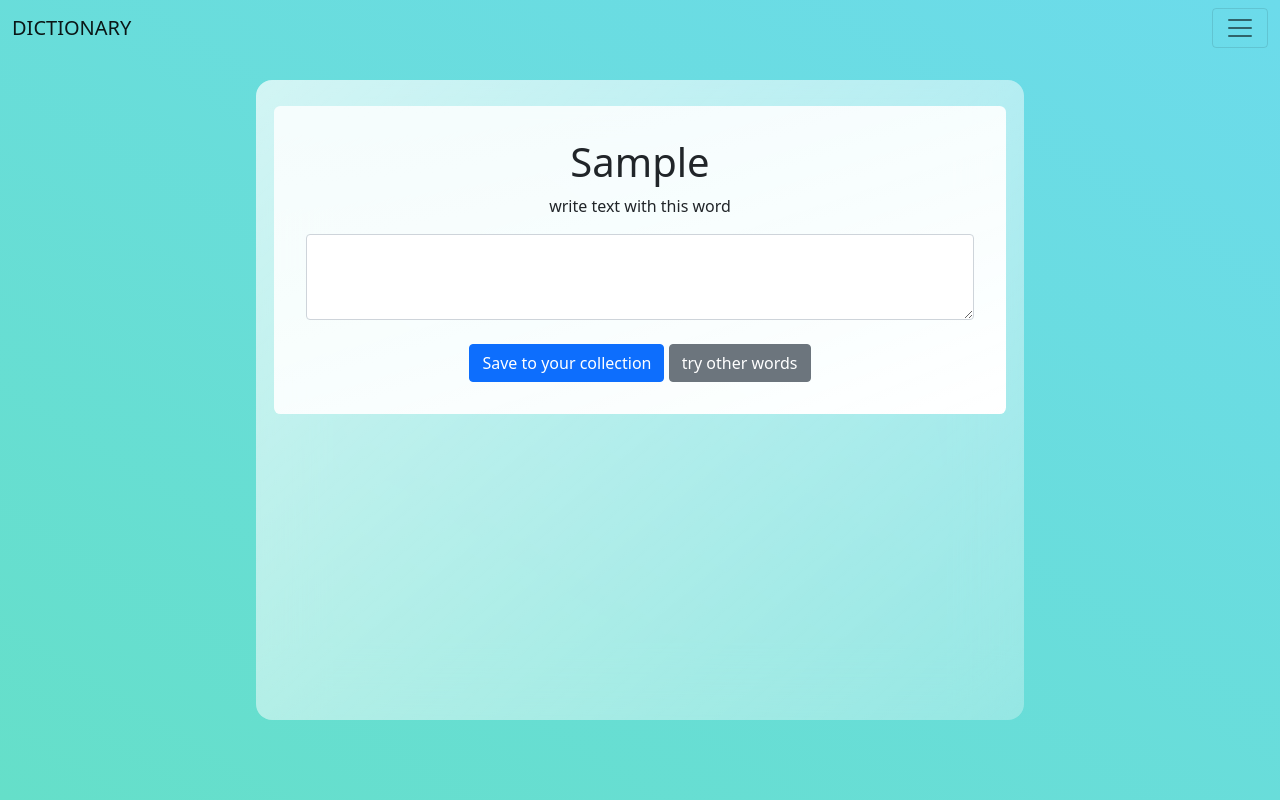
After one commit to artur24814/django_my_projects_websites, a Django app: page /frasses/ in a window 1280 px wide. The commit adds this page. Run offline with Django 4.2, Linux system fonts and the light colour scheme; tables that the repository leaves empty hold one stand-in row (values such as "Sample post"); some libraries are stand-ins or nearby versions.

Commit message:
dictionary 1.5

```diff
--- a/dictionary/dictionary/urls.py
+++ b/dictionary/dictionary/urls.py
@@ -34,6 +34,7 @@ urlpatterns = [
     path('update_word/<int:id>/', views.update_word),
     path('update_word/<int:id>/delete/', views.delete_word),
     path('user-card-game/', views.UserCadrdGame.as_view()),
+    path('frasses/', views.FrassesView.as_view())
 ] + static(settings.STATIC_URL, document_root=settings.STATIC_ROOT)
 
 # urlpatterns += static(settings.STATIC_URL, document_root=settings.STATIC_ROOT)
--- a/dictionary/manage.py
+++ b/dictionary/manage.py
@@ -2,10 +2,12 @@
 """Django's command-line utility for administrative tasks."""
 import os
 import sys
+import dotenv
 
 
 def main():
     """Run administrative tasks."""
+    dotenv.read_dotenv()
     os.environ.setdefault('DJANGO_SETTINGS_MODULE', 'dictionary.settings')
     try:
         from django.core.management import execute_from_command_line
--- a/dictionary/requirements.txt
+++ b/dictionary/requirements.txt
@@ -8,3 +8,4 @@ idna==3.3
 requests==2.27.1
 sqlparse==0.4.2
 urllib3==1.26.9
+djando-dotenv
--- /dev/null
+++ b/dictionary/static/frasses.js
@@ -0,0 +1,45 @@
+console.log('Hello')
+console.log('dff')
+
+$(document).ready(function () {
+
+    const csrf = $("input[name=csrfmiddlewaretoken]").val();
+
+    $("#add-new-card").click(function () {
+        $.ajax({
+            url: '',
+            type: 'get',
+            success: function (response) {
+                $('.glass').append(`<div class="frasses">
+               <form method="post" >
+                   <h1>${response.word}</h1>
+                   <p>write text with this word</p>
+                   <textarea placeholder="write text" class="form-control" cols="1500" rows="3" >
+
+                   </textarea>
+                    </br>
+                      <button type="submit" class="btn btn-primary">Save to your collection</button>
+               </form>
+           </div>`)
+            }
+
+        })
+    })
+    $('.add-to-db').click(function (e) {
+        e.preventDefault()
+        $.ajax({
+            url: '',
+            type: 'post',
+            data: {
+                word: $(this).parent().find('h1').text(),
+                text: $(this).parent().find('.form-control').val(),
+                csrfmiddlewaretoken: csrf
+            },
+            dataType: 'json',
+            success(response){
+                alert(response.data)
+            }
+        })
+    })
+
+})
--- a/dictionary/static/styles.css
+++ b/dictionary/static/styles.css
@@ -66,3 +66,37 @@ section {
 .toggleCard{
     transform: rotateY(180deg);
 }
+
+.body-frasses{
+    min-height: 100vh;
+    background: linear-gradient(to right top, #65dfc9, #6cdbeb);
+    display: flex;
+    align-items: center;
+    justify-content: center;
+}
+.glass {
+    background: white;
+    min-height: 80vh;
+    width: 60%;
+    background: linear-gradient(to right bottom,
+    rgba(255,255,255,0.7),
+    rgba(255,255,255,0.3));
+    border-radius: 1rem;
+    backdrop-filter: blur(2rem);
+    padding: 10px;
+    justify-content: center;
+    align-items: center;
+    z-index: 3;
+}
+.frasses {
+    display: flex;
+    background: linear-gradient(to left top,
+    rgba(255,255,255,1),
+    rgba(255,255,255,0.8));
+    padding: 2rem;
+    align-items: center;
+    text-align: center;
+    justify-content: space-evenly;
+    border-radius: 0.4rem;
+    margin: 1rem 0.5rem;
+}
--- a/dictionary/words/admin.py
+++ b/dictionary/words/admin.py
@@ -1,4 +1,5 @@
 from django.contrib import admin
-from .models import Words
+from .models import Words, TextWithWord
 
 admin.site.register(Words)
+admin.site.register(TextWithWord)
--- a/dictionary/words/models.py
+++ b/dictionary/words/models.py
@@ -14,3 +14,10 @@ class Words(models.Model):
 
     def get_absolute_url(self):
         return f'/update_word/{self.id}/'
+
+class TextWithWord(models.Model):
+    word = models.ForeignKey('Words', on_delete=models.SET_NULL, null=True)
+    text = models.TextField()
+    author = models.ForeignKey(User, on_delete=models.CASCADE, null=True)
+    create = models.DateField(auto_now_add=True)
+    updated = models.DateField(auto_now=True)
--- /dev/null
+++ b/dictionary/words/templates/words/frasses.html
@@ -0,0 +1,27 @@
+{% extends 'words/base.html' %}
+
+{% block title %}Home{% endblock title %}
+
+
+{% block content %}
+    {%  load static %}
+    <div class="body-frasses">
+        <div class="glass">
+           <div class="frasses">
+               <form method="post" > {% csrf_token %}
+                   <h1>{{ word.definition }}</h1>
+                   <p>write text with this word</p>
+                   <textarea placeholder="write text" class="form-control" cols="1500" rows="3" >
+                   </textarea>
+                    </br>
+                      <button type="submit" class="btn btn-primary add-to-db">Save to your collection</button>
+                   <button type="button" id="add-new-card" class="btn btn-secondary add-card">try other words</button>
+               </form>
+           </div>
+        </div>
+    </div>
+{% endblock content %}
+  {% load static %}
+  {% block javascript %}
+     <script src="{% static 'frasses.js' %}"></script>
+  {% endblock javascript %}
--- a/dictionary/words/templates/words/navbar.html
+++ b/dictionary/words/templates/words/navbar.html
@@ -15,7 +15,7 @@
             <a class="nav-link active" aria-current="page" href="/dictionary">dictionary</a>
           </li>
           <li class="nav-item">
-            <a class="nav-link" href="/card-game/">Card Game</a>
+            <a class="nav-link active" href="/card-game/">Card Game</a>
           </li>
             {% if not request.user.is_authenticated %}
                 <li class="nav-item">
@@ -28,6 +28,7 @@
             </a>
             <ul class="dropdown-menu" aria-labelledby="offcanvasNavbarDropdown">
               <li><a class="dropdown-item" href="/user-dictionary/">Your own dictionary</a></li>
+                <li><a class="dropdown-item" href="/frasses/">write text with random words</a></li>
               <li><a class="dropdown-item" href="/user-card-game/">Your own Card game</a></li>
               <li>
                 <hr class="dropdown-divider">
--- a/dictionary/words/views.py
+++ b/dictionary/words/views.py
@@ -4,18 +4,20 @@ from django.views.generic import ListView
 import random
 from django.contrib import messages
 
+import os
+
 from django.contrib.auth.decorators import login_required
 
 from django.contrib.auth import authenticate
 
-from .models import Words
+from .models import Words, TextWithWord
 from .form import WordsForm
 from django.http import JsonResponse
 
 #Translating app
 import deepl
 
-auth_key = "key"
+auth_key = os.environ.get("auth_key")
 translator = deepl.Translator(auth_key)
 
 def is_ajax(request):
@@ -127,3 +129,32 @@ class UserCadrdGame(View):
         else:
             messages.success(request, 'You mast to loggin!!')
             return redirect('/login/')
+
+class FrassesView(View):
+    def get(self,request):
+        words = Words.objects.all()
+        random_word = random.choice(words)
+        if is_ajax(request=request):
+            random_word = random.choice(words)
+            return JsonResponse({'word': random_word.definition}, status=200)
+        context = {
+            "word": random_word,
+        }
+        return render(request, 'words/frasses.html', context)
+
+    def post(self,request):
+        word = str(request.POST.get('word'))
+        word_result = get_object_or_404(Words,definition=word)
+        text = str(request.POST.get('text'))
+        test_text = []
+        for leter in text:
+            test_text.append(leter)
+        if len(test_text) < 25:
+            message = "too short text"
+            return JsonResponse({'data': message}, status=200)
+        else:
+            word_and_text = TextWithWord.objects.create(word=word_result, text=text, author=request.user)
+            word_and_text.save()
+
+            message = "You save this text"
+            return JsonResponse({'data': message}, status=200)
```
Also changed, not shown: dictionary/dictionary/settings.py (+3 -4 lines), dictionary/accounts/views.py (line endings or trailing spaces), dictionary/words/migrations/0002_textwithword.py (added).
